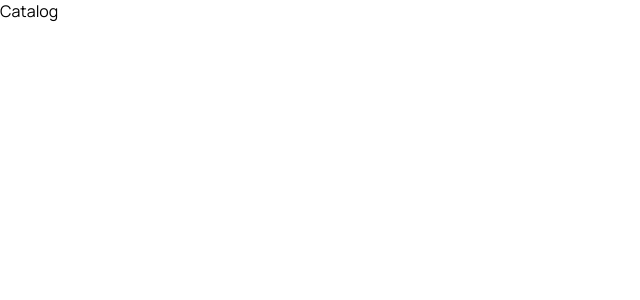
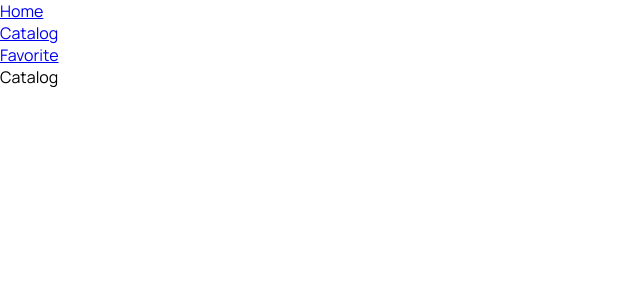
Before and after one commit to IgorMushk/rent-car, a React (Create React App) app: page /rent-car/catalog in a window 1280 px wide. Shown: the top 300 px of the page, without its empty margins (0-640 px from the left). Built offline with nearby package versions, Linux system fonts and the light colour scheme.

Commit message:
fix App Route for visualization Header

```diff
--- a/src/components/App.js
+++ b/src/components/App.js
@@ -9,11 +9,12 @@ function App() {
   return (
     <>
       <Routes>
-        <Route path="/" element={<Layout />}></Route>
-        <Route index element={<Home/>}></Route>
-        <Route path="/catalog" element={<Catalog/>}></Route>
-        <Route path="/favorites" element={<Favorites/>}></Route>
-        <Route path="*" element={<Navigate to="/" />}></Route>
+        <Route path="/" element={<Layout />}>
+          <Route index element={<Home />}></Route>
+          <Route path="/catalog" element={<Catalog />} />
+          <Route path="/favorites" element={<Favorites />}/>
+          <Route path="*" element={<Navigate to="/" />}></Route>
+        </Route>
       </Routes>
     </>
   );
--- a/src/components/Header/Header.jsx
+++ b/src/components/Header/Header.jsx
@@ -1,7 +1,10 @@
-import React from 'react'
+import React from "react";
+import { Menu } from "../Menu/Menu";
 
-export default function Header() {
+export const Header = () => {
   return (
-    <div>Header</div>
-  )
-}
+    <div>
+      <Menu />
+    </div>
+  );
+};
--- a/src/components/Layout.jsx
+++ b/src/components/Layout.jsx
@@ -1,6 +1,6 @@
 import React, { Suspense } from "react";
 import { Outlet } from "react-router-dom";
-import Header from "./Header/Header";
+import {Header} from '../components/Header/Header'
 
 export const Layout = () => {
   return (
--- /dev/null
+++ b/src/components/Menu/Menu.jsx
@@ -0,0 +1,14 @@
+import React from 'react'
+import { NavLink } from 'react-router-dom'
+
+export const Menu = () => {
+  return (
+    <header>
+    <ul>
+        <li><NavLink to="/">Home</NavLink></li>
+        <li><NavLink to="/catalog">Catalog</NavLink></li>
+        <li><NavLink to="/favorite">Favorite</NavLink></li>
+    </ul>
+    </header>
+  )
+}
```
